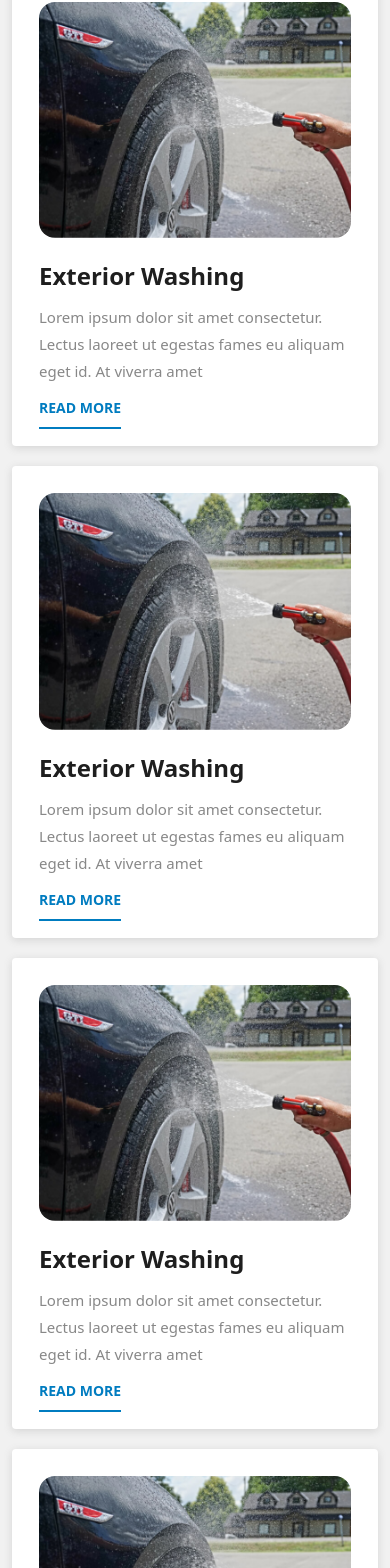
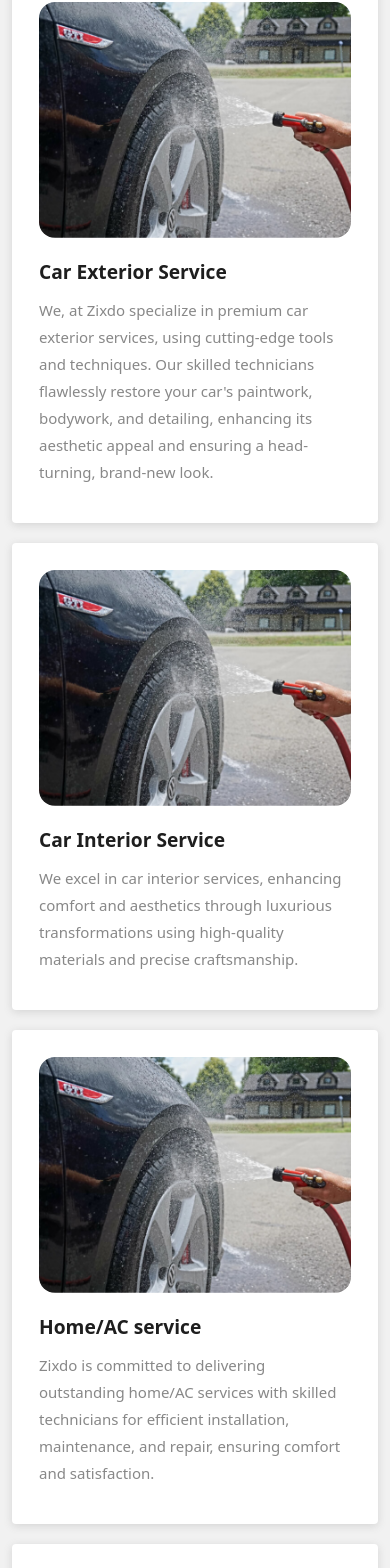
Before and after one commit to shubhampathak1996/zixdo_react, a React (Create React App) app: page /brand-collabs in a window 390 px wide. Shown: the part 2370-3938 px from the top of the page. Built offline with nearby package versions, Linux system fonts and the light colour scheme; the HTML template or start-up script is replaced by a standard one.

Commit message:
zixdo_content_update

```diff
--- a/public/assets/css/style.css
+++ b/public/assets/css/style.css
@@ -473,7 +473,7 @@ header {
   border-radius: 16px;
 }
 .service-heading {
-  font-size: 1.5rem;
+  font-size: 1.2rem;
   font-weight: 700;
   color: #1e1e1e;
 }
--- a/src/components/bannersection/BannerComponent.js
+++ b/src/components/bannersection/BannerComponent.js
@@ -63,11 +63,10 @@ function BannerComponent() {
             <div className="col-md-6">
               <div className="hero-section-content">
                 <div className="main-heading-section">
-                  <h1>We Are Car Wash Service Provider</h1>
+                  <h1>FAST. CLEAN. SHINE!</h1>
                   <p>
-                    Lorem ipsum dolor sit amet consectetur. Odio in lorem ut
-                    cras tristique non. Arcu ac nunc tincidunt eget viverra eget
-                    quam sit
+                    Choose your Service Type - We provide car washing and other
+                    cleaning services.
                   </p>
                   <div className="search-bar-section">
                     <form>
--- a/src/components/become-service/BecomeServicePartnerComponent.js
+++ b/src/components/become-service/BecomeServicePartnerComponent.js
@@ -9,7 +9,10 @@ function BecomeServicePartnerComponent() {
             <div className="col-md-5">
               <div className="partner-form">
                 <h3>Become our service partner</h3>
-                <p>Lorem ipsum dolor sit amet consectetur.</p>
+                <p>
+                  Best Franchise Business in Car Cleaning & Disinfectant
+                  Services.
+                </p>
                 <form className="partner-main-form" action>
                   <div className="form-group">
                     <input
--- a/src/components/how-we-work/HowWeWorkComponent.js
+++ b/src/components/how-we-work/HowWeWorkComponent.js
@@ -11,11 +11,11 @@ function HowWeWorkComponent() {
           <div className="row">
             <div className="col-md-12">
               <div className="how-we-work-section-heading">
-                <h3>How we works</h3>
-                <p>
+                <h3>How it works at Zixdo.</h3>
+                {/* <p>
                   Lorem ipsum dolor sit amet consectetur. Non nulla ultrices
                   rhoncus morbi elementum nisi sed.
-                </p>
+                </p> */}
               </div>
             </div>
           </div>
@@ -51,7 +51,7 @@ function HowWeWorkComponent() {
               <div className="col-md-4">
                 <BookServiceCard
                   paragraph={
-                    'Lorem ipsum dolor sit amet consectetur. Lectus laoreet ut egestas fames eu aliquam eget id. At viverra amet'
+                    'View prices upfront and book appointment online or on call.'
                   }
                   heading={'Book Your Service'}
                   icon={'assets/images/calendar_1.png'}
@@ -60,7 +60,7 @@ function HowWeWorkComponent() {
               <div className="col-md-4">
                 <BookServiceCard
                   paragraph={
-                    'Lorem ipsum dolor sit amet consectetur. Lectus laoreet ut egestas fames eu aliquam eget id. At viverra amet'
+                    'Relax! Our expert will shine your vehicle at your comfort zone within 30-60 minutes.'
                   }
                   heading={'Visit And Shine'}
                   icon={'assets/images/shine_1.png'}
@@ -69,7 +69,7 @@ function HowWeWorkComponent() {
               <div className="col-md-4">
                 <BookServiceCard
                   paragraph={
-                    'Lorem ipsum dolor sit amet consectetur. Lectus laoreet ut egestas fames eu aliquam eget id. At viverra amet'
+                    'Check the vehicle & pay. Yes! Do not forget to grab a reflective sticker and get 10% off*.'
                   }
                   heading={'Payments'}
                   icon={'assets/images/payment_1.png'}
@@ -85,27 +85,25 @@ function HowWeWorkComponent() {
               <div className="col-md-4">
                 <BookServiceCard
                   paragraph={
-                    'Lorem ipsum dolor sit amet consectetur. Lectus laoreet ut egestas fames eu aliquam eget id. At viverra amet'
+                    'Get best custom subscription for your vehicle or Call us to know more.'
                   }
-                  heading={'hello this is the'}
+                  heading={'View Subscription plan'}
                   icon={'assets/images/calendar_1.png'}
                 />
               </div>
               <div className="col-md-4">
                 <BookServiceCard
-                  paragraph={
-                    'Lorem ipsum dolor sit amet consectetur. Lectus laoreet ut egestas fames eu aliquam eget id. At viverra amet'
-                  }
-                  heading={'hello this is the '}
+                  paragraph={'Get your vehicle registered with us & Pay.'}
+                  heading={'Register Your Vehicle'}
                   icon={'assets/images/shine_1.png'}
                 />
               </div>
               <div className="col-md-4">
                 <BookServiceCard
                   paragraph={
-                    'Lorem ipsum dolor sit amet consectetur. Lectus laoreet ut egestas fames eu aliquam eget id. At viverra amet'
+                    'Relax! Our expert will shine your vehicle as per subscription.EASY!!'
                   }
-                  heading={'hello this is the '}
+                  heading={'Visit & Shine'}
                   icon={'assets/images/payment_1.png'}
                 />
               </div>
--- a/src/components/main-service/MainServiceComponent.js
+++ b/src/components/main-service/MainServiceComponent.js
@@ -10,8 +10,7 @@ function MainServiceComponent() {
               <div className="service-section-heading">
                 <h3>Our Services</h3>
                 <p>
-                  Lorem ipsum dolor sit amet consectetur. Non nulla ultrices
-                  rhoncus morbi elementum nisi sed.
+                  Opportunity to own & run car cleaning business in your city
                 </p>
               </div>
             </div>
@@ -23,14 +22,14 @@ function MainServiceComponent() {
                   <img src="assets/images/service1 1.png" alt />
                 </div>
                 <div className="service-content">
-                  <div className="service-heading">Exterior Washing</div>
+                  <div className="service-heading">Car Exterior Service</div>
                   <p>
-                    Lorem ipsum dolor sit amet consectetur. Lectus laoreet ut
-                    egestas fames eu aliquam eget id. At viverra amet
+                    We, at Zixdo specialize in premium car exterior services,
+                    using cutting-edge tools and techniques. Our skilled
+                    technicians flawlessly restore your car's paintwork,
+                    bodywork, and detailing, enhancing its aesthetic appeal and
+                    ensuring a head-turning, brand-new look.
                   </p>
-                  <a href className="read-mroe">
-                    READ MORE
-                  </a>
                 </div>
               </div>
             </div>
@@ -40,14 +39,15 @@ function MainServiceComponent() {
                   <img src="assets/images/service1 1.png" alt />
                 </div>
                 <div className="service-content">
-                  <div className="service-heading">Exterior Washing</div>
+                  <div className="service-heading">Car Interior Service</div>
                   <p>
-                    Lorem ipsum dolor sit amet consectetur. Lectus laoreet ut
-                    egestas fames eu aliquam eget id. At viverra amet
+                    We excel in car interior services, enhancing comfort and
+                    aesthetics through luxurious transformations using
+                    high-quality materials and precise craftsmanship.
                   </p>
-                  <a href className="read-mroe">
+                  {/* <a href className="read-mroe">
                     READ MORE
-                  </a>
+                  </a> */}
                 </div>
               </div>
             </div>
@@ -57,14 +57,13 @@ function MainServiceComponent() {
                   <img src="assets/images/service1 1.png" alt />
                 </div>
                 <div className="service-content">
-                  <div className="service-heading">Exterior Washing</div>
+                  <div className="service-heading">Home/AC service</div>
                   <p>
-                    Lorem ipsum dolor sit amet consectetur. Lectus laoreet ut
-                    egestas fames eu aliquam eget id. At viverra amet
+                    Zixdo is committed to delivering outstanding home/AC
+                    services with skilled technicians for efficient
+                    installation, maintenance, and repair, ensuring comfort and
+                    satisfaction.
                   </p>
-                  <a href className="read-mroe">
-                    READ MORE
-                  </a>
                 </div>
               </div>
             </div>
@@ -74,14 +73,12 @@ function MainServiceComponent() {
                   <img src="assets/images/service1 1.png" alt />
                 </div>
                 <div className="service-content">
-                  <div className="service-heading">Exterior Washing</div>
+                  <div className="service-heading">2 Wheelers</div>
                   <p>
-                    Lorem ipsum dolor sit amet consectetur. Lectus laoreet ut
-                    egestas fames eu aliquam eget id. At viverra amet
+                    We deliver exceptional two-wheeler services, ensuring your
+                    motorcycle or scooter remains in optimal condition for a
+                    seamless and enjoyable ride.
                   </p>
-                  <a href className="read-mroe">
-                    READ MORE
-                  </a>
                 </div>
               </div>
             </div>
@@ -91,14 +88,11 @@ function MainServiceComponent() {
                   <img src="assets/images/service1 1.png" alt />
                 </div>
                 <div className="service-content">
-                  <div className="service-heading">Exterior Washing</div>
+                  <div className="service-heading">Commercial Vehicle</div>
                   <p>
-                    Lorem ipsum dolor sit amet consectetur. Lectus laoreet ut
-                    egestas fames eu aliquam eget id. At viverra amet
+                    We offer comprehensive services for commercial vehicles,
+                    ensuring performance and longevity.
                   </p>
-                  <a href className="read-mroe">
-                    READ MORE
-                  </a>
                 </div>
               </div>
             </div>
@@ -108,14 +102,13 @@ function MainServiceComponent() {
                   <img src="assets/images/service1 1.png" alt />
                 </div>
                 <div className="service-content">
-                  <div className="service-heading">Exterior Washing</div>
+                  <div className="service-heading">
+                    Service for all types of vehicles
+                  </div>
                   <p>
-                    Lorem ipsum dolor sit amet consectetur. Lectus laoreet ut
-                    egestas fames eu aliquam eget id. At viverra amet
+                    We take pride to provide services for all types of your
+                    vehicles-including ACs that too at your place!
                   </p>
-                  <a href className="read-mroe">
-                    READ MORE
-                  </a>
                 </div>
               </div>
             </div>
--- a/src/containers/login/Login.js
+++ b/src/containers/login/Login.js
@@ -26,7 +26,6 @@ function Login() {
                     <Link to="/register" href>
                       Sign Up page
                     </Link>
-                    .
                   </p>
                 </div>
                 <Formik
```
Also changed, not shown: src/components/service-section/ServiceSectionComponent.js (+26 -35 lines), src/components/testimonial-box/TestimonialSectionComponent.js (+10 -16 lines).
